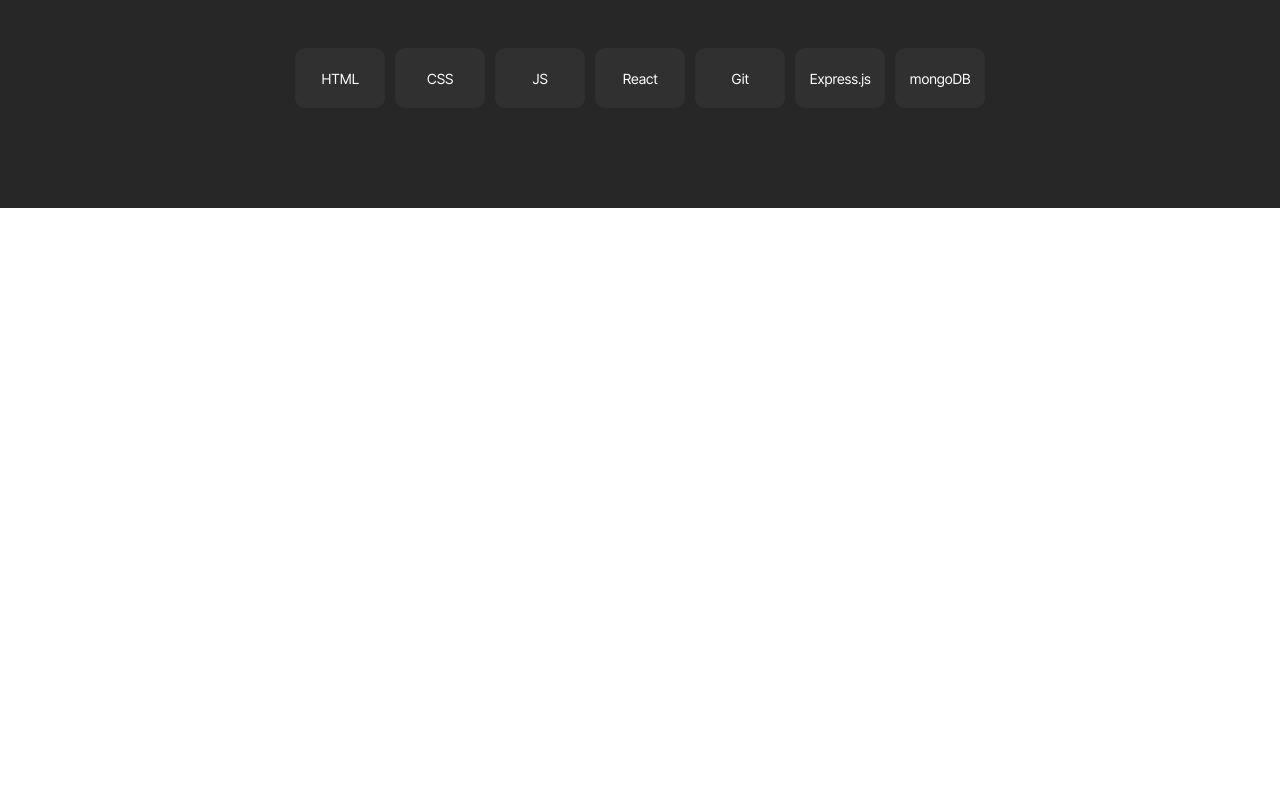
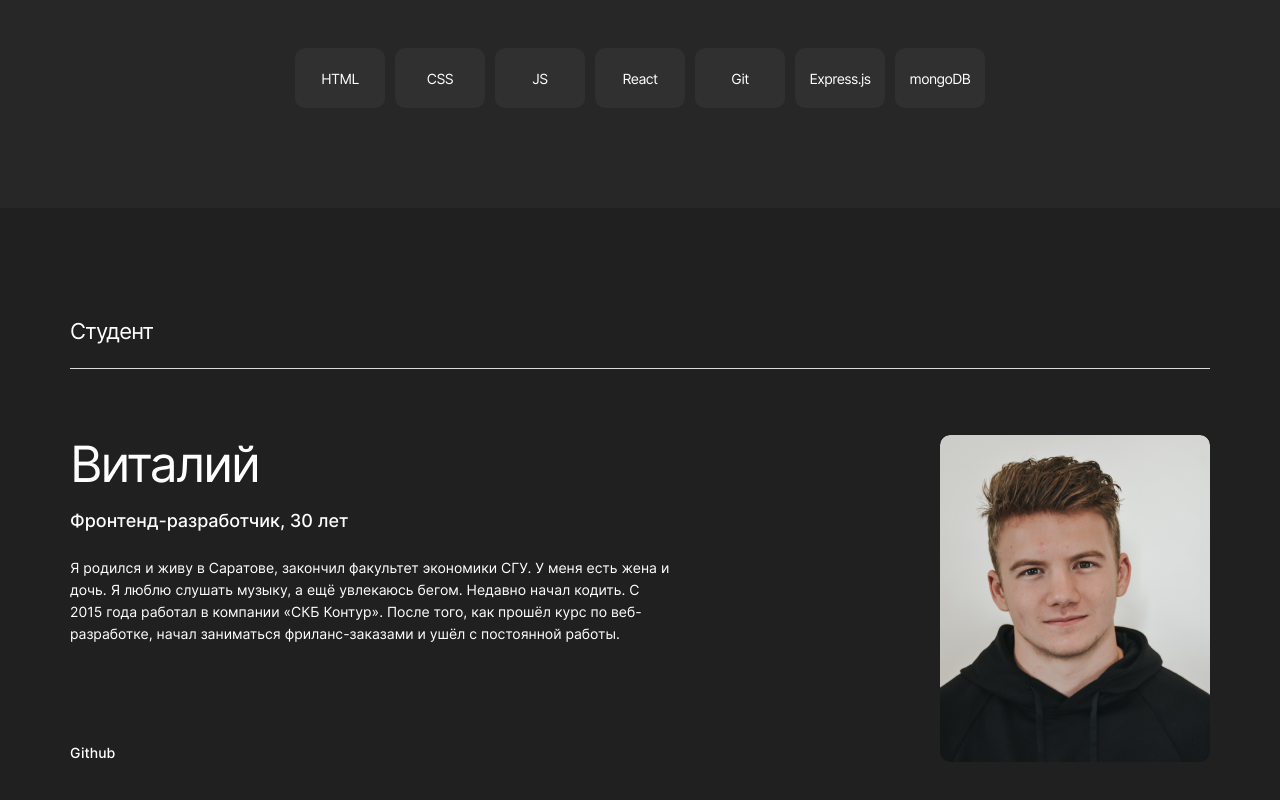
Before and after one commit to efshchogolev/movies-explorer-frontend, a React (Create React App) app: page /#/ in a window 1280 px wide. Shown: the part 1658-2458 px from the top of the page. Before the commit the page ends 1866 px from the top, so only its background shows below. Built offline with nearby package versions, Linux system fonts and the light colour scheme.

Commit message:
feat: сверстать компонент AboutMe

```diff
--- a/src/components/AboutMe/AboutMe.css
+++ b/src/components/AboutMe/AboutMe.css
@@ -0,0 +1,72 @@
+.about {
+  background-color: #202020;
+  display: flex;
+  flex-direction: column;
+  padding: 110px 0 100px 0;
+}
+
+.about__container {
+  margin: 0 70px;
+  display: flex;
+  flex-direction: column;
+}
+
+.about__title-container {
+  display: flex;
+  border-bottom: 1px solid #dadada;
+  max-height: 50px;
+  max-width: 100vw;
+}
+
+.about__title {
+  font-weight: 400;
+  letter-spacing: -0.04em;
+  font-size: 22px;
+  line-height: 27px;
+  margin: 0 0 23px 0;
+}
+
+.about__student-container {
+  display: flex;
+  margin-top: 66px;
+  justify-content: space-between;
+}
+
+.about__text-container {
+  display: flex;
+  flex-direction: column;
+  max-width: 600px;
+}
+
+.about__name {
+  font-weight: 400;
+  font-size: 50px;
+  line-height: 58px;
+  letter-spacing: -0.04em;
+  margin: 0;
+}
+
+.about__profession {
+  font-weight: 500;
+  font-size: 18px;
+  line-height: 20px;
+  margin: 18px 0 0 0;
+}
+
+.about__text {
+  font-size: 14px;
+  line-height: 22px;
+  margin: 26px 0 0 0;
+}
+
+.about__link {
+  font-weight: 500;
+  font-size: 14px;
+  line-height: 17px;
+  margin: 99px 0 0 0;
+}
+
+.about__photo {
+  max-width: 270px;
+  border-radius: 10px;
+}
--- a/src/components/AboutMe/AboutMe.jsx
+++ b/src/components/AboutMe/AboutMe.jsx
@@ -0,0 +1,30 @@
+import './AboutMe.css'
+import studentPath from '../../images/student.png'
+
+function AboutMe() {
+  return (
+    <section className='about'>
+      <div className='about__container'>
+        <div className='about__title-container'>
+          <h2 className='about__title'>
+            Cтудент
+          </h2>
+        </div>
+        <div className='about__student-container'>
+          <div className='about__text-container'>
+            <h3 className='about__name'>Виталий</h3>
+            <p className='about__profession'>Фронтенд-разработчик, 30 лет</p>
+            <p className='about__text'>Я родился и живу в Саратове, закончил факультет экономики СГУ. У меня есть жена
+              и дочь. Я люблю слушать музыку, а ещё увлекаюсь бегом. Недавно начал кодить. С
+              2015 года работал в компании «СКБ Контур». После того, как прошёл курс по
+              веб-разработке, начал заниматься фриланс-заказами и ушёл с постоянной работы.</p>
+            <p className='about__link'>Github</p>
+          </div>
+          <img src={studentPath} alt='Фотография студента' className='about__photo' />
+        </div>
+      </div>
+    </section>
+  )
+}
+
+export default AboutMe
--- a/src/components/Main/Main.jsx
+++ b/src/components/Main/Main.jsx
@@ -1,3 +1,4 @@
+import AboutMe from "../AboutMe/AboutMe";
 import AboutProject from "../AboutProject/AboutProject";
 import Promo from "../Promo/Promo";
 import Techs from "../Techs/Techs";
@@ -9,6 +10,7 @@ function Main() {
       <Promo />
       <AboutProject />
       <Techs />
+      <AboutMe />
     </main>
   )
 }
```
Also changed, not shown: src/images/student.png (added).
